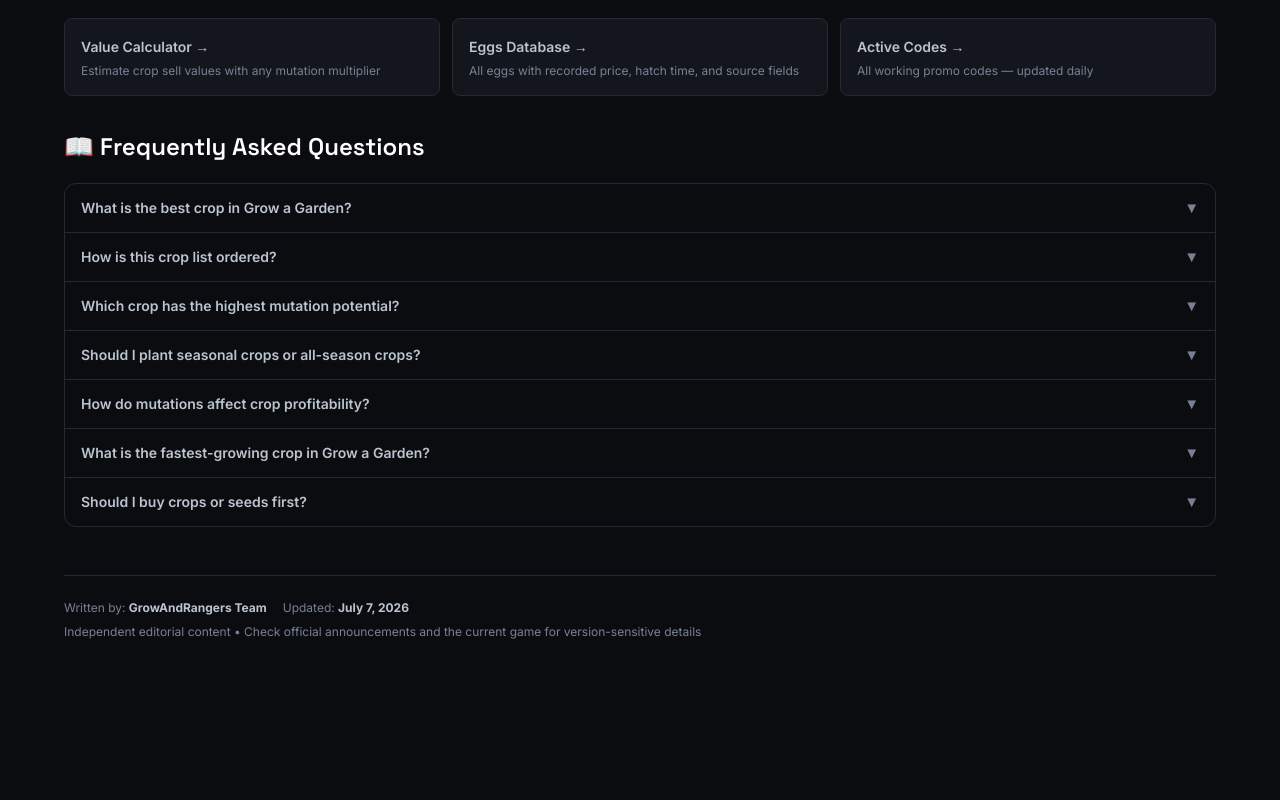
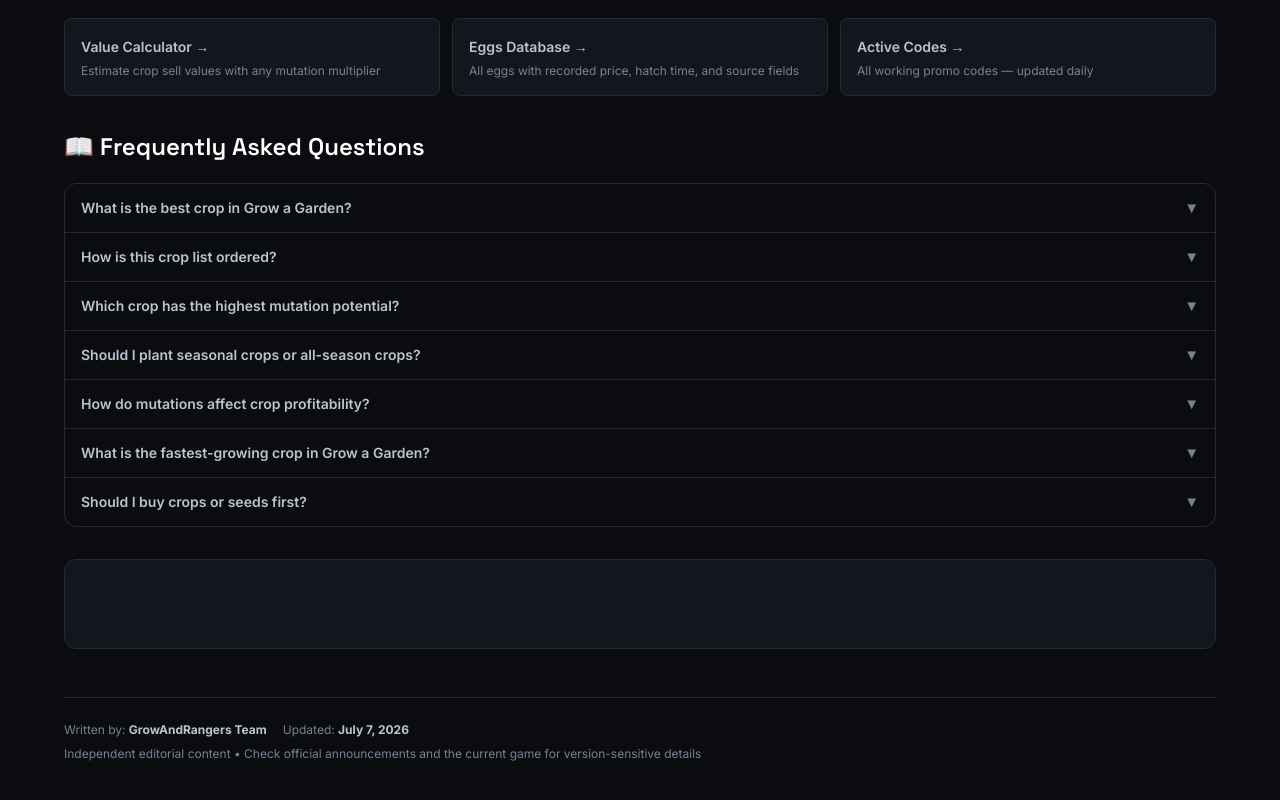
Before and after one commit to mojo5566/growandrangers-xyz, a Next.js app: page /grow-a-garden/best-crops in a window 1280 px wide. Shown: the part 2470-3270 px from the top of the page. Before the commit the page ends 3158 px from the top, so only its background shows below. Built offline with nearby package versions, Linux system fonts and the light colour scheme.

Commit message:
Add Adsterra ad placement

```diff
--- a/src/app/grow-a-garden/best-crops/page.tsx
+++ b/src/app/grow-a-garden/best-crops/page.tsx
@@ -1,6 +1,7 @@
 import type { Metadata } from "next";
 import Link from "next/link";
 import ContentLayout from "@/components/ContentLayout";
+import AdsterraAd from "@/components/AdsterraAd";
 import ContentFAQ from "@/components/ContentFAQ";
 import RelatedContent from "@/components/RelatedContent";
 import { crops } from "@/data/garden/database/crops";
@@ -241,6 +242,7 @@ export default function BestCropsPage() {
       />
 
       <ContentFAQ faqs={faqs} />
+      <AdsterraAd />
     </ContentLayout>
   );
 }
--- /dev/null
+++ b/src/components/AdsterraAd.tsx
@@ -0,0 +1,21 @@
+import Script from "next/script";
+
+const AD_SCRIPT_ID = "adsterra-df58107d1c598cb11ea4568d8208e9c7";
+const AD_CONTAINER_ID = "container-df58107d1c598cb11ea4568d8208e9c7";
+
+export default function AdsterraAd() {
+  return (
+    <section
+      aria-label="Advertisement"
+      className="min-h-[90px] rounded-xl border border-[#252936] bg-[#14161D] p-4"
+    >
+      <Script
+        id={AD_SCRIPT_ID}
+        src="https://pl31228130.profitableratecpmnetwork.com/df58107d1c598cb11ea4568d8208e9c7/invoke.js"
+        strategy="afterInteractive"
+        data-cfasync="false"
+      />
+      <div id={AD_CONTAINER_ID} />
+    </section>
+  );
+}
```
